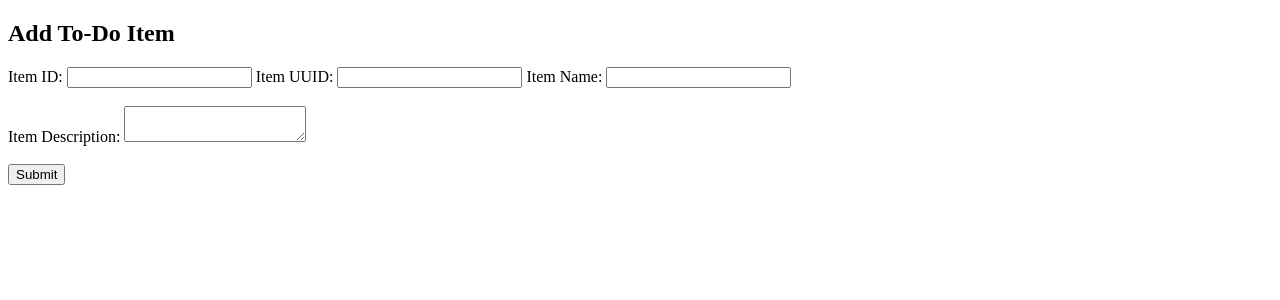
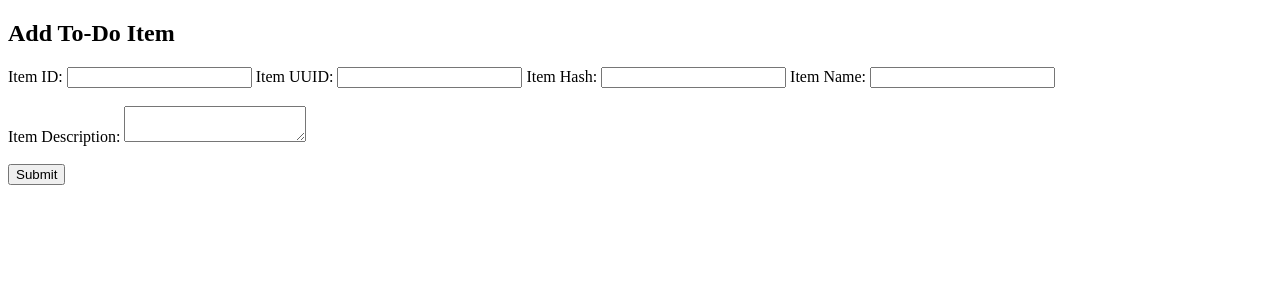
Before and after one commit to sambodhishinde12/Git-And-GitHub, a Flask app: page / in a window 1280 px wide. Shown: the top 300 px of the page. Run offline with Flask 3, Linux system fonts and the light colour scheme.

Commit message:
added Hash commit

```diff
--- a/To_DO_LIST/Backend/templates/index.html
+++ b/To_DO_LIST/Backend/templates/index.html
@@ -13,6 +13,9 @@
         <label>Item UUID:</label>
         <input type="text" name="itemUUID" required>
 
+        <label>Item Hash:</label>
+        <input type="text" name="itemHash" required>
+
         <label>Item Name:</label>
         <input type="text" name="itemName" required><br><br>
 
```
